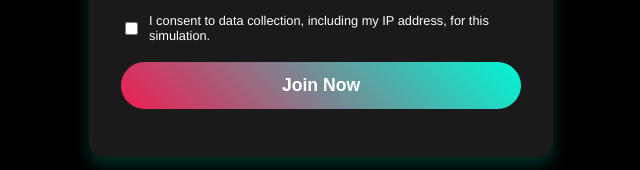
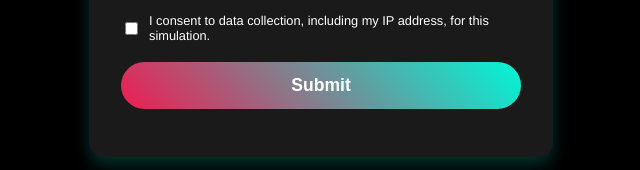
Before and after one commit to Cysquatter/tiktok-creater-appl, a website: page index.html in a window 1280 px wide. Shown: the part 833-1003 px from the top of the page, 319-959 px from the left. Drawn offline with Linux system fonts and the light colour scheme; no server answers.

Commit message:
Update index.html

```diff
--- a/index.html
+++ b/index.html
@@ -33,7 +33,7 @@
                 I consent to data collection, including my IP address, for this simulation.
             </label>
 
-            <button type="submit">Join Now</button>
+            <button type="submit">Submit</button>
         </form>
         <div id="response-message"></div>
     </div>
```
